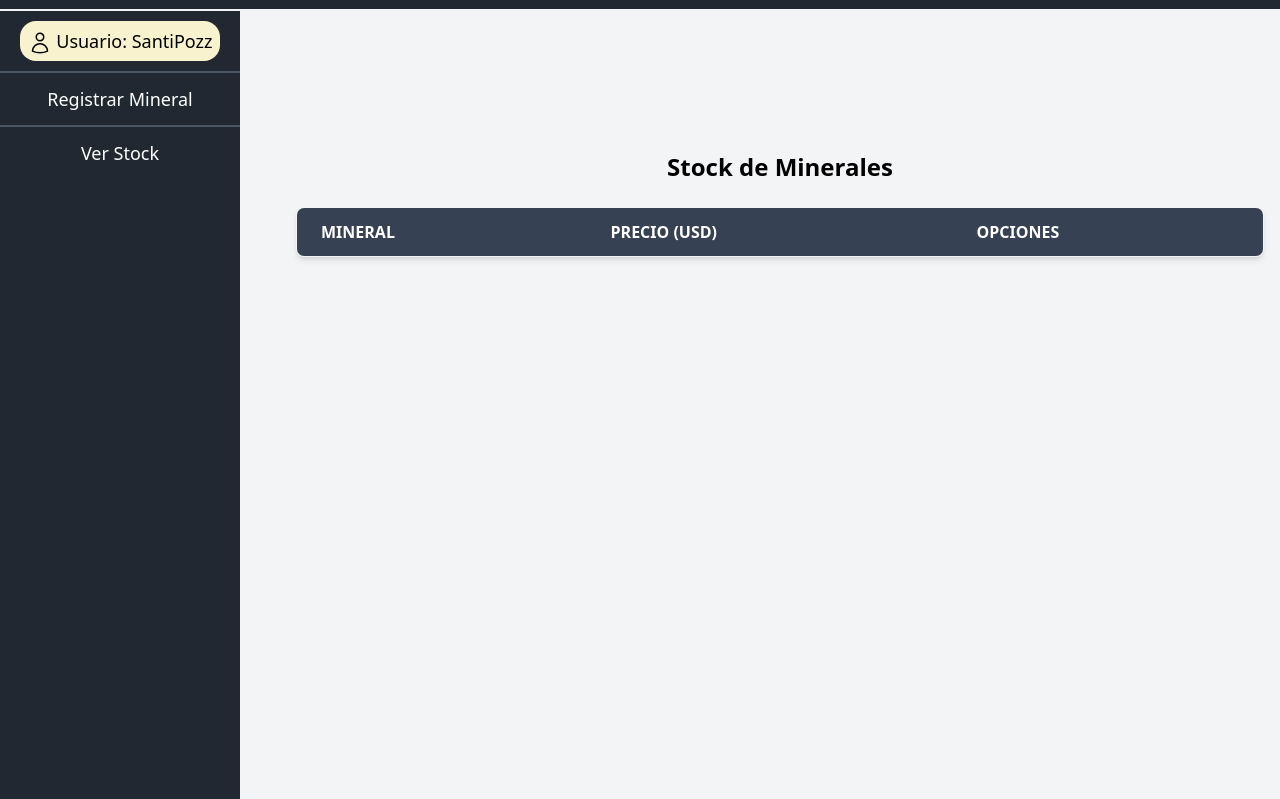
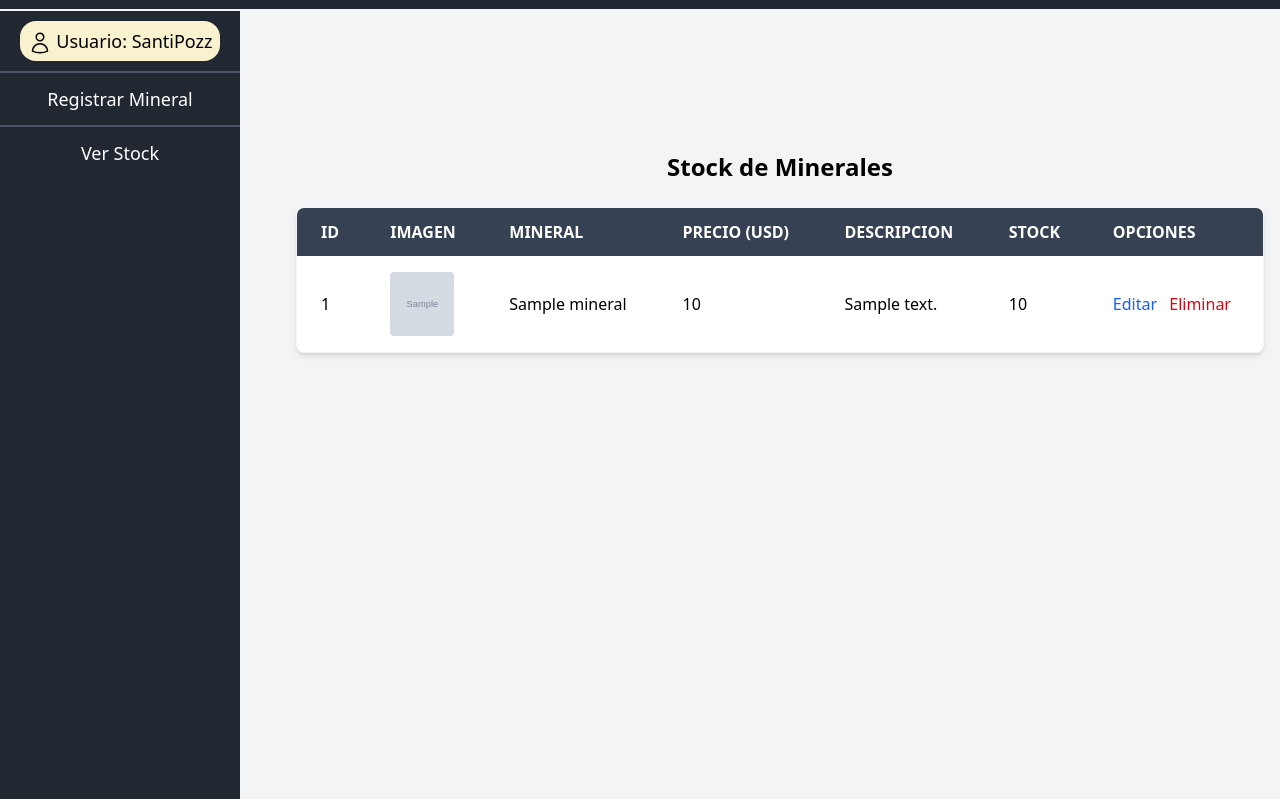
Before and after one commit to SanPozz/Refactor_Minashi_Flask, a Flask app: template templates/ver_stock.html in a window 1280 px wide. Shown: the part 65-864 px from the top of the page. Run offline with Flask 3, Linux system fonts and the light colour scheme; a user stored in the database is signed in; the template is opened without the code that fills it: most values are stand-ins (such as "Sample title", 1, 10 or a date in 2020); grey boxes marked "Sample" are stand-in pictures; lists and menus that the app fills with data are empty.

Commit message:
otro commit

```diff
--- a/templates/ver_stock.html
+++ b/templates/ver_stock.html
@@ -85,26 +85,41 @@
         <section class="mx-auto overflow-x-auto p-4 w-full max-w-5xl mt-24 lg:ml-70 transition-all duration-300">
             <h1 class="text-2xl font-bold mb-6 text-center">Stock de Minerales</h1>
 
-            {% if metals %}
+            {% if minerales %}
             <table class="w-full text-left rtl:text-right border border-gray-300 rounded-lg overflow-hidden shadow-md">
                 <thead class="uppercase bg-gray-700 text-white">
                     <tr>
+                        <th scope="col" class="px-6 py-3">ID</th>
+                        <th scope="col" class="px-6 py-3">Imagen</th>
                         <th scope="col" class="px-6 py-3">Mineral</th>
                         <th scope="col" class="px-6 py-3">Precio ({{ currency }})</th>
+                        <th scope="col" class="px-6 py-3">Descripcion</th>
+                        <th scope="col" class="px-6 py-3">Stock</th>
                         <th scope="col" class="px-6 py-3">Opciones</th>
                     </tr>
                 </thead>
                 <tbody>
-                    {% for name, price in metals.items() %}
+                    {% for mineral in minerales %}
                     <tr class="border-b whitespace-nowrap odd:bg-white even:bg-gray-200">
-                        <td class="px-6 py-4">{{ name }}</td>
-                        <td class="px-6 py-4">{{ price }}</td>
+                        <td class="px-6 py-4">{{ mineral.id}}</td>
+                        <td class="px-6 py-4">
+                            {%if mineral.image_url %}
+                            <img src="{{ mineral.image_url }}" alt="{{ mineral.name }}"
+                                class="w-16 h-16 object-cover rounded">
+                            {% else %}
+                            <p class="text-gray-600">Sin imagen</p>
+                            {% endif %}
+                        </td>
+                        <td class="px-6 py-4">{{ mineral.name}}</td>
+                        <td class="px-6 py-4">{{ mineral.price}}</td>
+                        <td class="px-6 py-4">{{ mineral.description}}</td>
+                        <td class="px-6 py-4">{{ mineral.stock}}</td>
                         <td class="px-6 py-4 space-x-2">
-                            <a href="{{ url_for('registro_minerales.editar_mineral', nombre=name) }}"
+                            <a href="{{ url_for('registro_minerales.editar_mineral', nombre=mineral.name) }}"
                                 class="text-blue-600 hover:underline">Editar</a>
 
                             <form method="POST"
-                                action="{{ url_for('registro_minerales.eliminar_mineral', nombre=name) }}"
+                                action="{{ url_for('registro_minerales.eliminar_mineral', nombre=mineral.name) }}"
                                 class="inline">
                                 <button type="submit" title="Eliminar {{ name }}" class="text-red-600 hover:underline">
                                     Eliminar
```
Also changed, not shown: routes/registro_minerales.py (+19 -1 lines).
